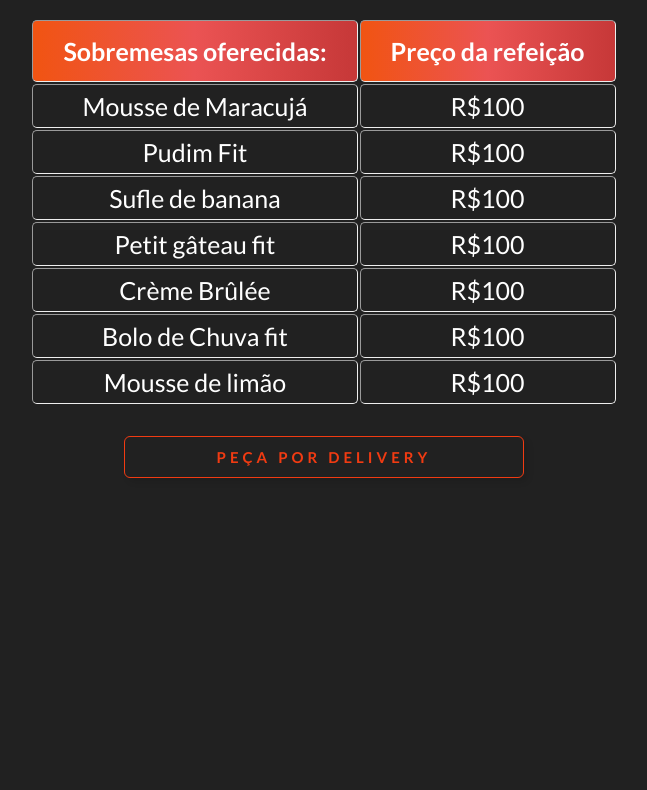
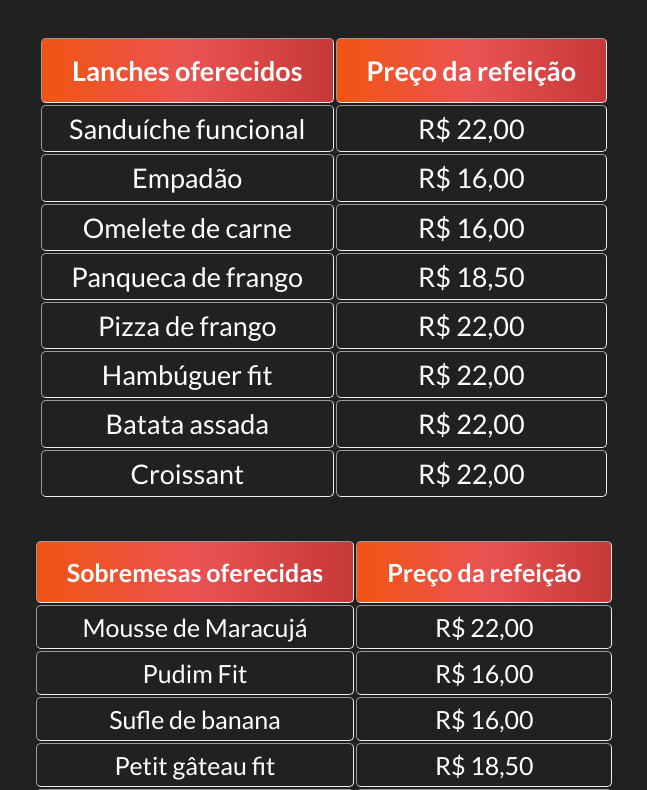
Before and after one commit to MariaE-duarda/FastFit, a plain HTML site: page pedido.html in a window 1280 px wide. Shown: the part 121-911 px from the top of the page, without its empty margins (316-963 px from the left). Before the commit the page ends 800 px from the top, so only its background shows below. Drawn offline with Linux system fonts and the light colour scheme; a web font is replaced by a local one.

Commit message:
Update the code

```diff
--- a/assets/css/pedido.css
+++ b/assets/css/pedido.css
@@ -54,7 +54,7 @@ body {
 }
 
 .home__title {
-    font-size: 30px;
+    font-size: 50px;
     color: var(--text-color);
     display: block;
     position: relative;
@@ -63,7 +63,7 @@ body {
 
 .logo{
     font-family: var(--font-logo);
-    font-size: 40px;
+    font-size: 50px;
     padding-top: 3rem;
     background: linear-gradient(to right, #F66B0E 0%, #EB5353 100%);
     background-clip: text;
@@ -113,13 +113,17 @@ div a .btn-outline{
     padding: 0 3rem;
 }
 
+table.table{
+    font-size: 27px;
+}
+
 .btn-outline {
     width: 30%;
     background-color:transparent;
     border: 1px solid var(--first-color);
     color: var(--first-color);
     box-shadow: 4px 4px 6px rgba(0, 0, 0, 0.1);
-    padding: 0.5rem 1.5rem;
+    padding: 0.5rem 0;
     font-size: var(--normal-font-size);
     font-weight: var(--font-bold);
     letter-spacing: 4px;
@@ -141,15 +145,16 @@ div a .btn-outline{
 @media (max-width: 960px){
     table{
         margin-top: 20px;
-        font-size: 20px;
+        font-size: 15.5px;
     }
     th{
-        padding: 5px;
+        padding: 5px 20px;
+        padding-left: 5px;
+        padding-right: 5px;
     }
     .btn-outline{
-        width: 50%;
+        width: 90%;
         font-size: 13px;
-        padding: 0.5rem 3rem;
         letter-spacing: 1px;
     }
     .logo{
@@ -169,6 +174,8 @@ div a .btn-outline{
         padding-top: 5px;
         padding-bottom: 5px;
     }
-
+    table.table{
+        font-size: 17px;
+    }
 
 }
--- a/assets/css/reserva.css
+++ b/assets/css/reserva.css
@@ -76,14 +76,14 @@ table{
     align-items: center;
     justify-content: center;
     display: flex;
-    font-size: 25px;
+    font-size: 20px;
     position: relative;
     border: none;
     border-radius: 10px;
 }
 
 th{
-    padding: 10px 30px 10px 30px;
+    padding: 10px 10px 10px 10px;
     border-radius: 5px;
     background: linear-gradient(to right, #F15412 0%, #EB5353 50%, #c63838 100%);
     color: white;
@@ -114,12 +114,12 @@ div a .btn-outline{
 }
 
 .btn {
-    width: 50%;
+    width: 30%;
     background: linear-gradient(to right, #F15412 0%, #EB5353 100%);
     border: none;
     outline: none;
     box-shadow: 4px 4px 6px rgba(0, 0, 0, 0.1);
-    padding: 0.5rem 1.5rem;
+    padding: 0.5rem 0;
     font-size: var(--normal-font-size);
     font-weight: var(--font-bold);
     letter-spacing: 4px;
@@ -138,50 +138,24 @@ div a .btn-outline{
     border: 2px solid #F15412;
 }
 
-.btn-outline {
-    width: 30%;
-    background-color:transparent;
-    border: 1px solid var(--first-color);
-    color: var(--first-color);
-    box-shadow: 4px 4px 6px rgba(0, 0, 0, 0.1);
-    padding: 0.5rem 1.5rem;
-    font-size: var(--normal-font-size);
-    font-weight: var(--font-bold);
-    letter-spacing: 4px;
-    text-align: center;
-    outline: none;
-    border-radius: 6px;
-    display: inline-block;
-    margin: 0 auto;
-    transition: all 0.4s ease-in-out;
-    cursor: pointer;
-}
-
-.btn-outline:hover {
-    background-color: var(--first-color_alt);
-    border: 1px solid var(--light-color);
-    color: var(--light-color);
-}
-
 @media (max-width: 960px){
     table{
         margin-top: 20px;
-        font-size: 20px;
+        font-size: 15px;
     }
     th{
         padding: 5px;
     }
     .btn{
-        width: 50%;
+        width: 90%;
         font-size: 13px;
-        padding: 0.5rem 3rem;
         letter-spacing: 1px;
     }
     .logo{
-        font-size: 40px;
+        font-size: 35px;
     }
     .home__title{
-        font-size: 35px;
+        font-size: 30px;
     }
     body{
         margin-top: 20px;
--- a/pedido.html
+++ b/pedido.html
@@ -10,38 +10,77 @@
 </head>
 <body>
     <h1 class="home__title">Faça seu pedido no <span class="logo">FastFit</span></h1>
+    <table class="table" border="1">
+        <tr>
+            <th>Lanches oferecidos</th>
+            <th>Preço da refeição </th>
+        </tr>
+        <tr>
+            <td>Sanduíche funcional</td>
+            <td>R$ 22,00</td>
+        </tr>
+        <tr>
+            <td>Empadão</td>
+            <td>R$ 16,00</td>
+        </tr>
+        <tr>
+            <td>Omelete de carne</td>
+            <td>R$ 16,00</td>
+        </tr>
+        <tr>
+            <td>Panqueca de frango</td>
+            <td>R$ 18,50</td>
+        </tr>
+        <tr>
+            <td>Pizza de frango</td>
+            <td>R$ 22,00</td>
+        </tr>
+        <tr>
+            <td>Hambúguer fit</td>
+            <td>R$ 22,00</td>
+        </tr>
+        <tr>
+            <td>Batata assada</td>
+            <td>R$ 22,00</td>
+        </tr>
+        <tr>
+            <td>Croissant</td>
+            <td>R$ 22,00</td>
+        </tr>
+    </table>
+
     <table border="1">
         <tr>
-            <th>Sobremesas oferecidas:</th>
+            <th>Sobremesas oferecidas</th>
             <th>Preço da refeição </th>
         </tr>
         <tr>
             <td>Mousse de Maracujá</td>
-            <td>R$100</td>
+            <td>R$ 22,00</td>
         </tr>
         <tr>
             <td>Pudim Fit</td>
-            <td>R$100</td>
+            <td>R$ 16,00</td>
         </tr>
         <tr>
             <td>Sufle de banana</td>
-            <td>R$100</td>
+            <td>R$ 16,00</td>
         </tr>
         <tr>
             <td>Petit gâteau fit</td>
-            <td>R$100</td>
+            <td>R$ 18,50</td>
         </tr>
         <tr>
             <td>Crème Brûlée</td>
-            <td>R$100</td>
+            <td>R$ 22,00</td>
         </tr>
         <tr>
             <td>Bolo de Chuva fit</td>
-            <td>R$100</td>
+            <td>R$ 22,00</td>
         </tr>
         <tr>
             <td>Mousse de limão</td>
-            <td>R$100</td>
+            <td>R$ 22,00</td>
         </tr>
     </table>
 
```
Also changed, not shown: index.html (+29 -14 lines).
